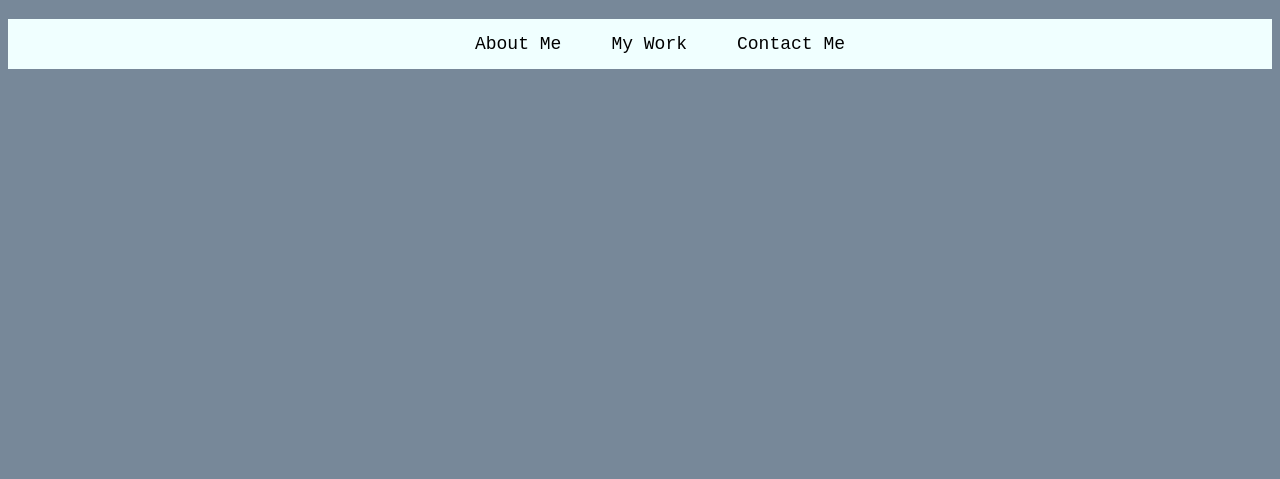
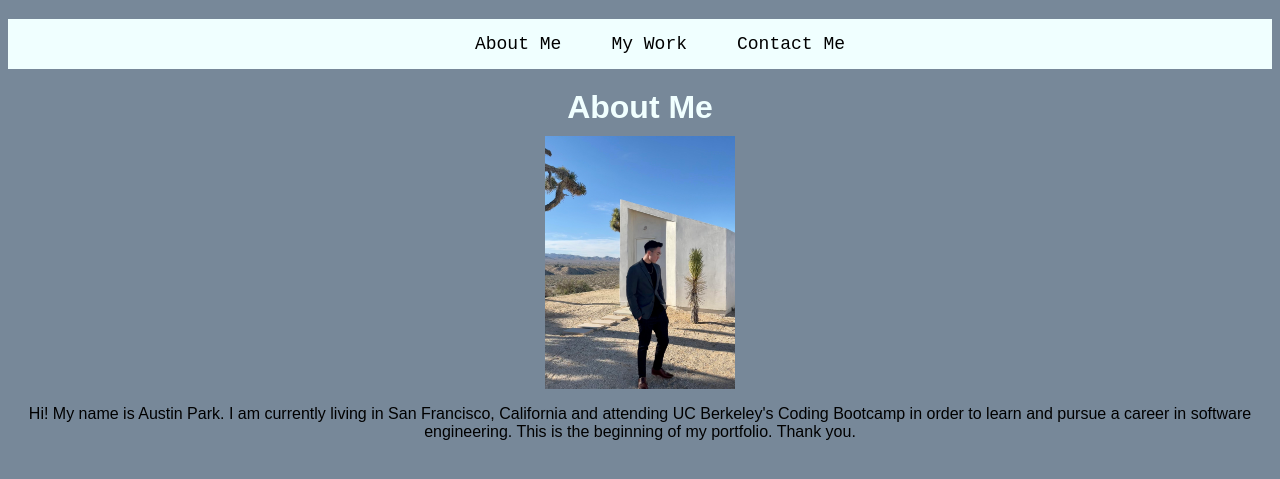
Before and after one commit to apark0819/portfolio-proj, a plain HTML site: page index.html in a window 1280 px wide. Shown: the part 61-540 px from the top of the page. Drawn offline with Linux system fonts and the light colour scheme.

Commit message:
about me commit

```diff
--- a/assets/css/style.css
+++ b/assets/css/style.css
@@ -31,3 +31,28 @@ color: azure;
     color: black;
     padding: 0px 25px;
 }
+
+/*About Me*/
+#aboutme {
+    margin-top: 20px;
+    font-size: xx-large;
+    font-weight: bolder;
+    color: azure;
+    display: flex;
+    justify-content: center;
+}
+#Me img {
+    width: 15%;
+    height: auto;
+    padding: 10;
+    margin-top: 10px;
+    display: flex;
+    margin-left: auto;
+    margin-right: auto;
+}
+
+.AboutMe {
+    text-align: center;
+    margin-left: auto;
+    margin-right: auto ;
+}
--- a/index.html
+++ b/index.html
@@ -11,6 +11,7 @@
     <h1 class="name1">Austin Park</h1>
 </header>
 
+<!--Separate from header, easier to css for me-->
 <main>
     <nav class="nav1">
       <ul>
@@ -19,6 +20,16 @@
         <li><a href="#Contact">Contact Me</a></li>
       </ul>
     </nav>
+
+    <section id ="aboutme">About Me</section>
+    <section id="Me">
+      <img src ="assets\img\pic-one.jpg" style="float:center;" alt="A hot day at my cousin's wedding.">
+
+      <div class="AboutMe">
+        <p>Hi! My name is Austin Park. I am currently living in San Francisco, California and attending UC Berkeley's Coding Bootcamp in order to learn and pursue a career in software engineering. This is the beginning of my portfolio. Thank you. </p>
+        </div>
+    </section>
+
 </main>
 
 
```
Also changed, not shown: assets/img/pic-one.jpg (added).
